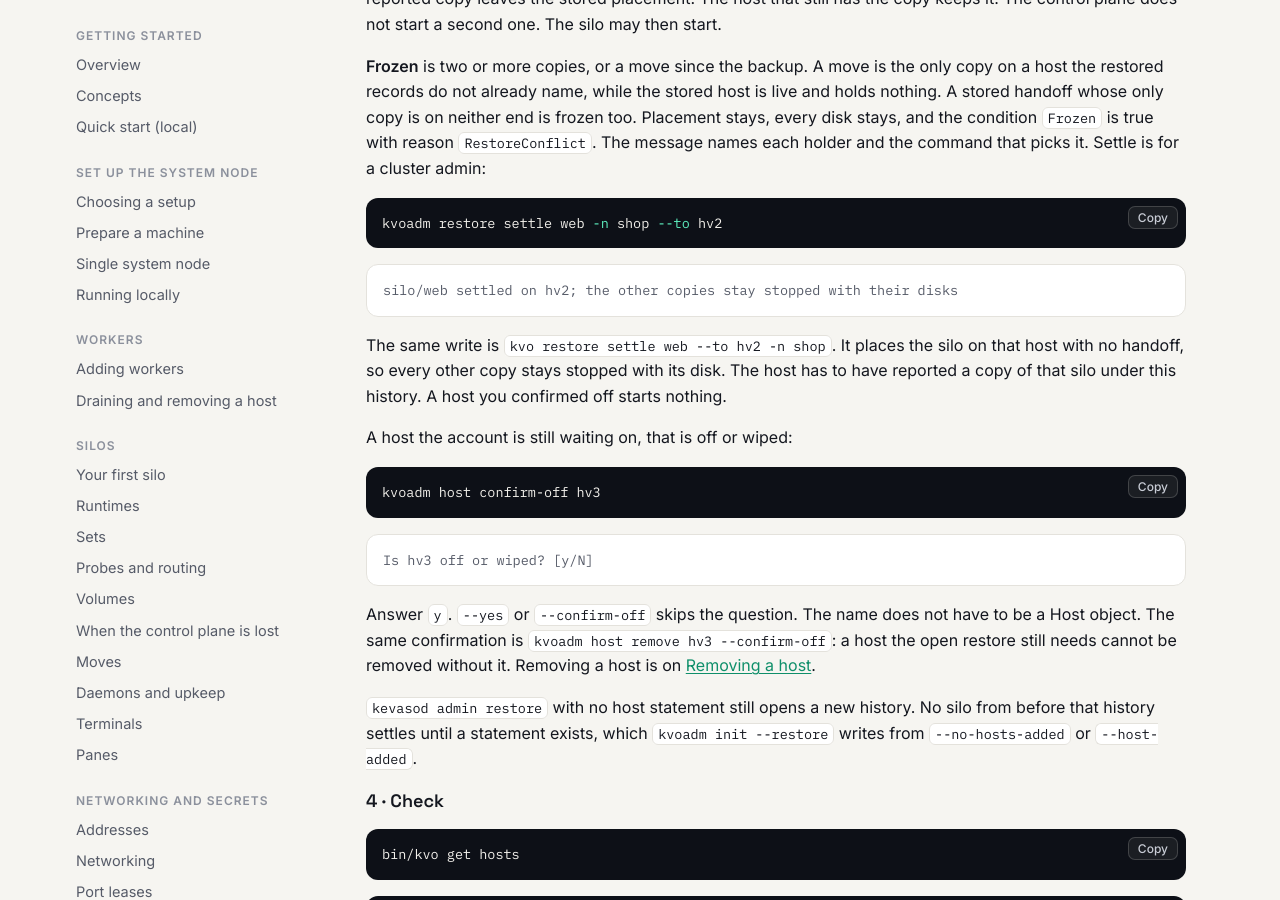
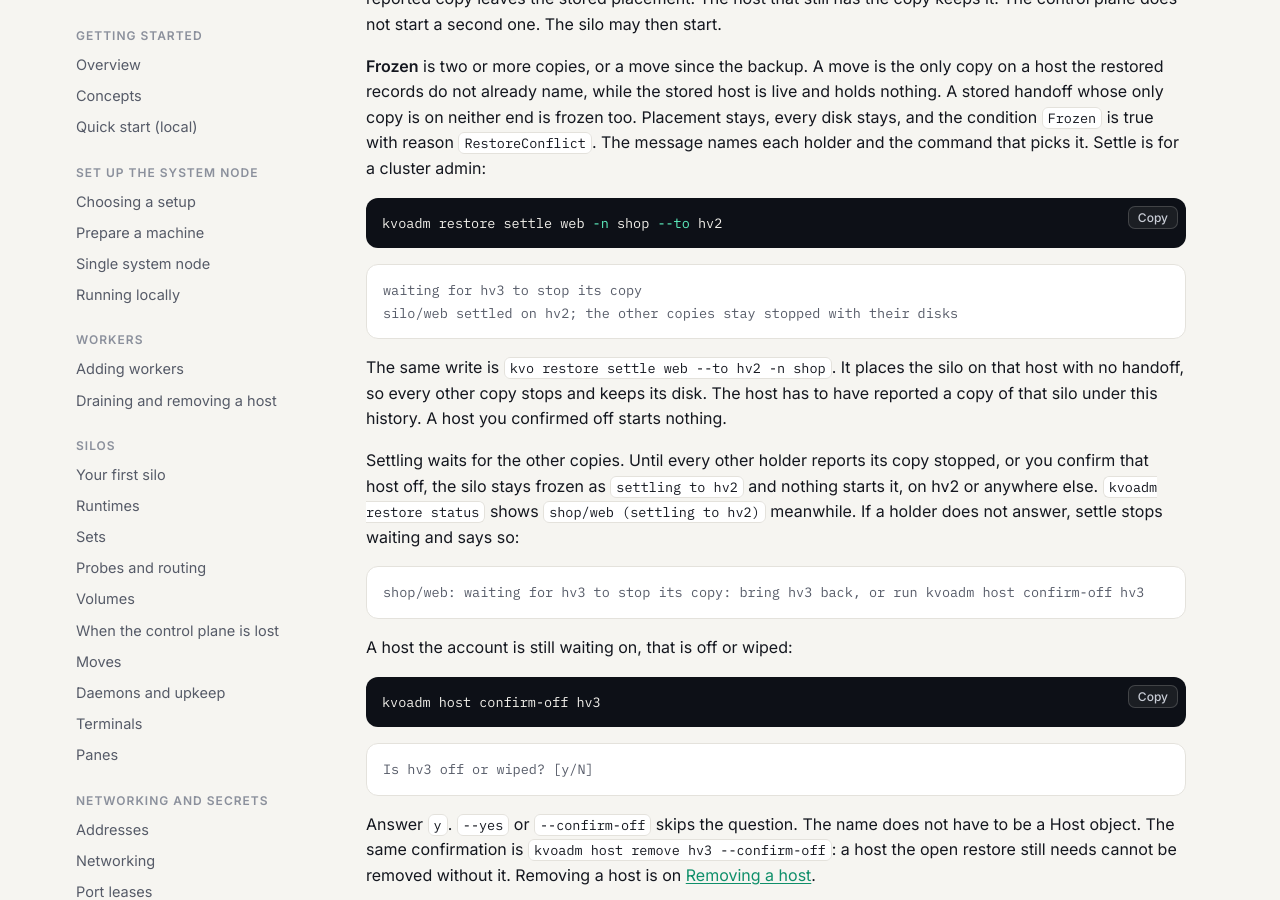
Before and after one commit to dlebee/kevaso-docs, a Jekyll site: the page built from operations/backup.md, in a window 1280 px wide and 900 px high, scrolled down 4528 px. Built offline with Jekyll 4.4.1, drawn with Linux system fonts in a browser that asks for light colours.

Commit message:
Backup and restore: settling waits until the other copies have stopped
Co-Authored-By: Claude Opus 5.5 <noreply@anthropic.com>

````diff
--- a/operations/backup.md
+++ b/operations/backup.md
@@ -217,12 +217,22 @@ kvoadm restore settle web -n shop --to hv2
 ```
 
 ```text
+waiting for hv3 to stop its copy
 silo/web settled on hv2; the other copies stay stopped with their disks
 ```
 
 The same write is `kvo restore settle web --to hv2 -n shop`. It places the silo on that host with
-no handoff, so every other copy stays stopped with its disk. The host has to have reported a copy
-of that silo under this history. A host you confirmed off starts nothing.
+no handoff, so every other copy stops and keeps its disk. The host has to have reported a copy of
+that silo under this history. A host you confirmed off starts nothing.
+
+Settling waits for the other copies. Until every other holder reports its copy stopped, or you
+confirm that host off, the silo stays frozen as `settling to hv2` and nothing starts it, on hv2
+or anywhere else. `kvoadm restore status` shows `shop/web (settling to hv2)` meanwhile. If a holder
+does not answer, settle stops waiting and says so:
+
+```text
+shop/web: waiting for hv3 to stop its copy: bring hv3 back, or run kvoadm host confirm-off hv3
+```
 
 A host the account is still waiting on, that is off or wiped:
 
````
